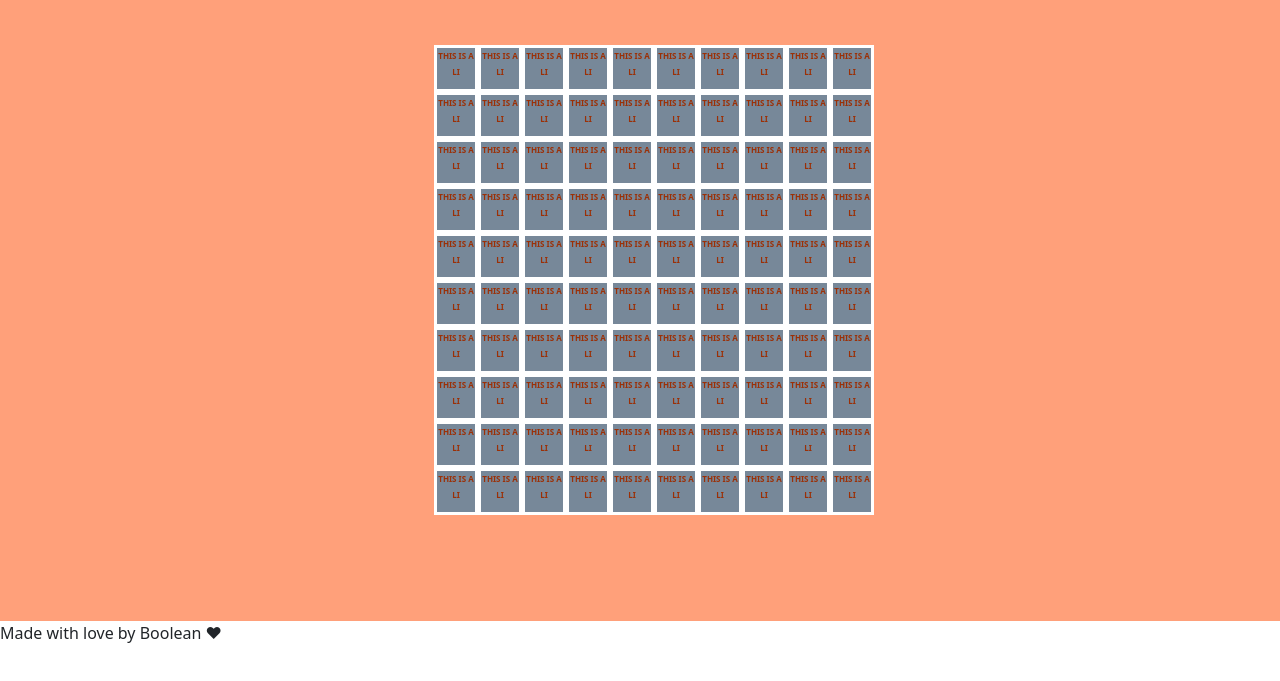
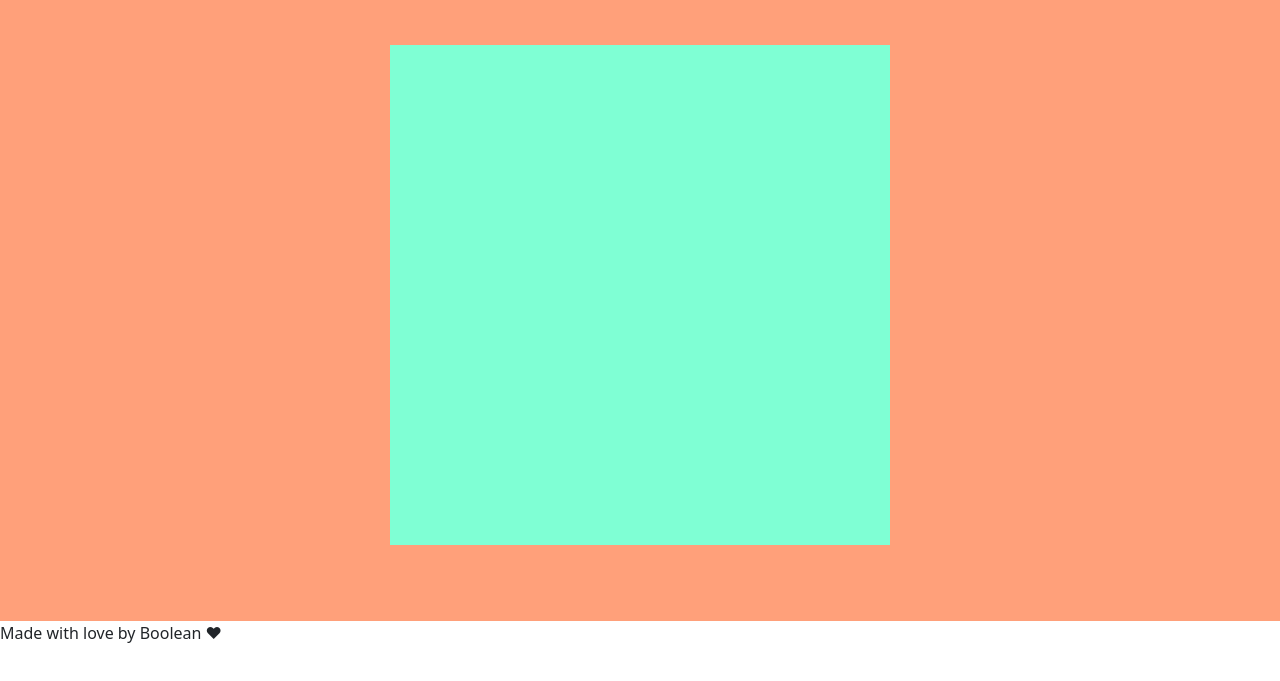
Before and after one commit to SimonaCartolina/js-campominato-grid, a plain HTML site: page index.html in a window 1280 px wide. Shown: the part 99-780 px from the top of the page. Drawn offline with nearby package versions, Linux system fonts and the light colour scheme.

Commit message:
created a container and when you click the button( play) it appears a grill

```diff
--- a/index.css
+++ b/index.css
@@ -29,24 +29,25 @@ header img{
 .container{
     width:500px;
     height:500px;
-    text-align:center;
-    margin:0 auto;
+    background-color: aquamarine;
+    padding-left:0;
+    padding-right:0;
+
 }
 ul{
-    display:flex;
-    flex-wrap:wrap;
+    padding-left:0;
+    width:100%;
+    height:100%;
 }
-li{
+.liElement{
+    float:left;
+    border:3px solid white;
     list-style:none;
-    width:calc(500px / 10 - 6px);
-    height:47px;
-    border:3px solid white;
-    background-color: lightslategray;
+    width:10%;
+    height:10%;
+    background-color: rgba(28, 26, 26, 0.819);
     justify-content: center;
-    line-height: 1rem;
     text-transform: uppercase;
-    color:rgba(157, 45, 1, 0.966);;
-    font-weight: bolder;
     font-size:0.50rem;
 }
 
--- a/script.js
+++ b/script.js
@@ -14,11 +14,15 @@ function createElement(tagName, classList){
 }
 
 
+const button= document.querySelector('button');
+button.addEventListener('click', function(){
+    for(let i=0; i<100; i++){
+        liElement= createElement('li');
+        ulElement.appendChild(createElement('li', 'liElement'));
+    }
 
-for(let i=0; i<100; i++){
-    liElement= createElement('li');
-    ulElement.appendChild(createElement('li', 'liElement'));
-}
+})
+/**/
 
 
 /*Consegna
```
